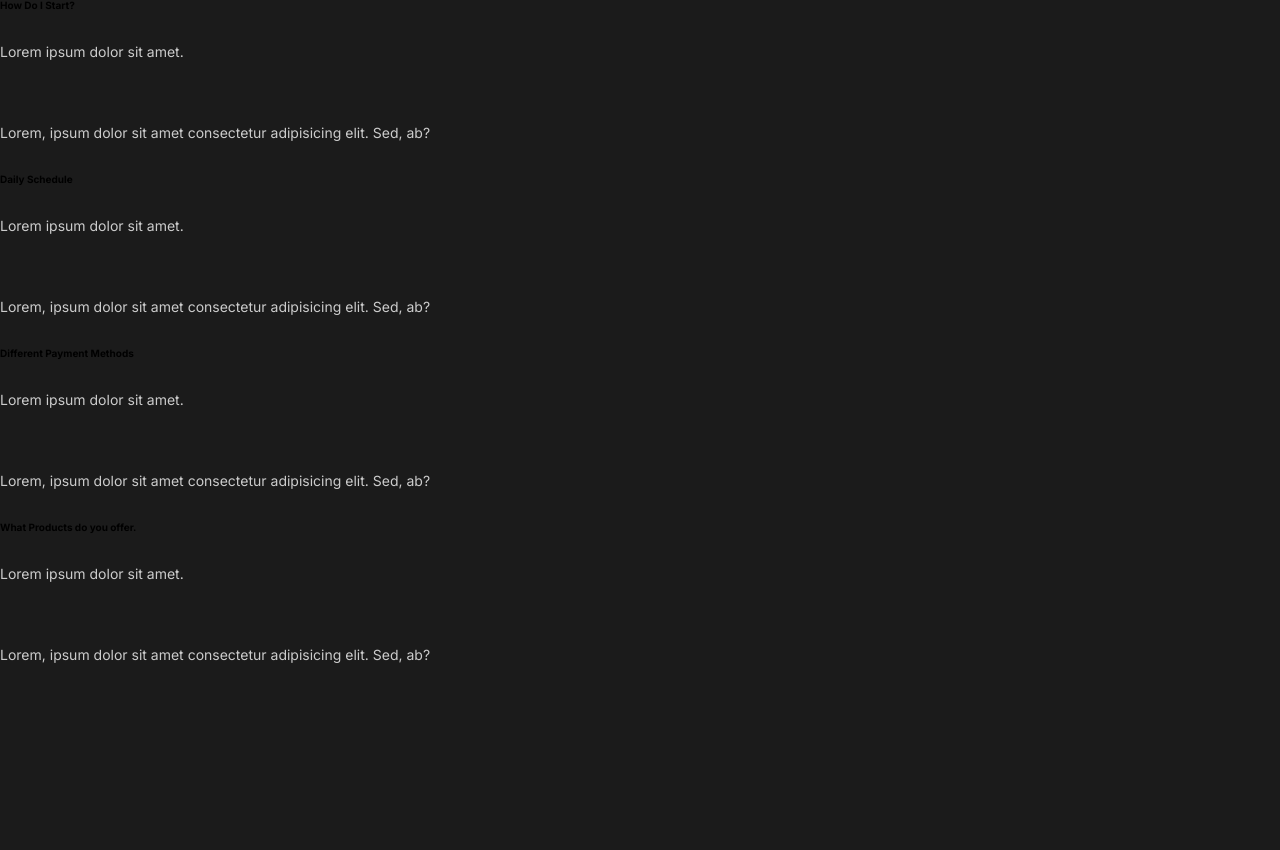
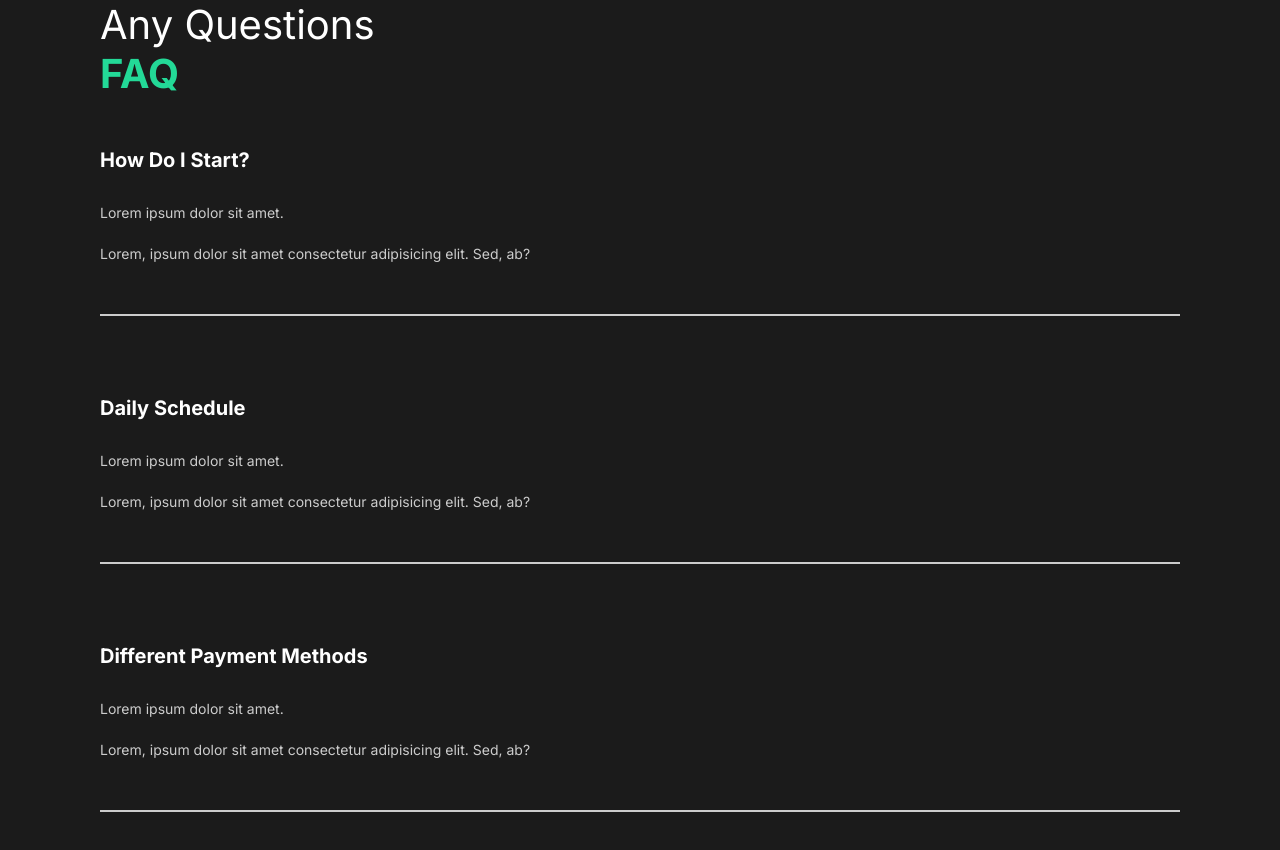
Before and after one commit to AliAbukahil/capture-photographer-website, a React (Create React App) app: page / in a window 1280 px wide. Shown: the part 1490-2340 px from the top of the page. Before the commit the page ends 2185 px from the top, so only its background shows below. Built offline with nearby package versions, Linux system fonts and the light colour scheme.

Commit message:
fqa styled

```diff
--- a/src/components/FaqSections.js
+++ b/src/components/FaqSections.js
@@ -1,8 +1,14 @@
 import React from 'react'
+// Importing Styled Components:
+import styled from "styled-components";
+
+import {StyledAbout} from "../styles"
+
+
 
 const FaqSections = () => {
     return (
-        <div className="faq">
+        <StyledFaq>
             <h2>Any Questions <span>FAQ</span> </h2>
             <div className="question">
                 <h4>How Do I Start? </h4>
@@ -10,6 +16,7 @@
                     <p>Lorem ipsum dolor sit amet.</p>
                     <p>Lorem, ipsum dolor sit amet consectetur adipisicing elit. Sed, ab?</p>
                 </div>
+                <div className="faq-line"></div>
             </div>
                         <div className="question">
                 <h4>Daily Schedule  </h4>
@@ -17,6 +24,7 @@
                     <p>Lorem ipsum dolor sit amet.</p>
                     <p>Lorem, ipsum dolor sit amet consectetur adipisicing elit. Sed, ab?</p>
                 </div>
+                <div className="faq-line"></div>
             </div>
                         <div className="question">
                 <h4>Different Payment Methods</h4>
@@ -24,6 +32,7 @@
                     <p>Lorem ipsum dolor sit amet.</p>
                     <p>Lorem, ipsum dolor sit amet consectetur adipisicing elit. Sed, ab?</p>
                 </div>
+                <div className="faq-line"></div>
             </div>
                         <div className="question">
                 <h4>What Products do you offer. </h4>
@@ -32,8 +41,36 @@
                     <p>Lorem, ipsum dolor sit amet consectetur adipisicing elit. Sed, ab?</p>
                 </div>
             </div>
-        </div>
+        </StyledFaq>
     )
 }
 
+const StyledFaq = styled(StyledAbout)`
+    display: block;
+    span{
+        display: block;
+    }
+    h2 {
+        padding-bottom: 2rem;
+        font-weight: lighter;
+    }
+    .faq-line {
+        background: #cccccc;
+        height: 0.2rem;
+        margin: 2rem 0rem;
+        width: 100%;
+    }
+    .question {
+        padding: 3rem 0rem;
+        cursor: pointer;
+    }
+    .answer {
+        padding: 2rem 0rem;
+        p{
+            padding: 1rem 0rem;
+        }
+    }
+
+`;
+
 export default FaqSections
--- a/src/components/GlobalStyles.js
+++ b/src/components/GlobalStyles.js
@@ -49,6 +49,7 @@
     }
     h4{
         font-weight: bold;
+        font-size: 2rem;
     }
     a{
         font-size: 1.1rem;
```
